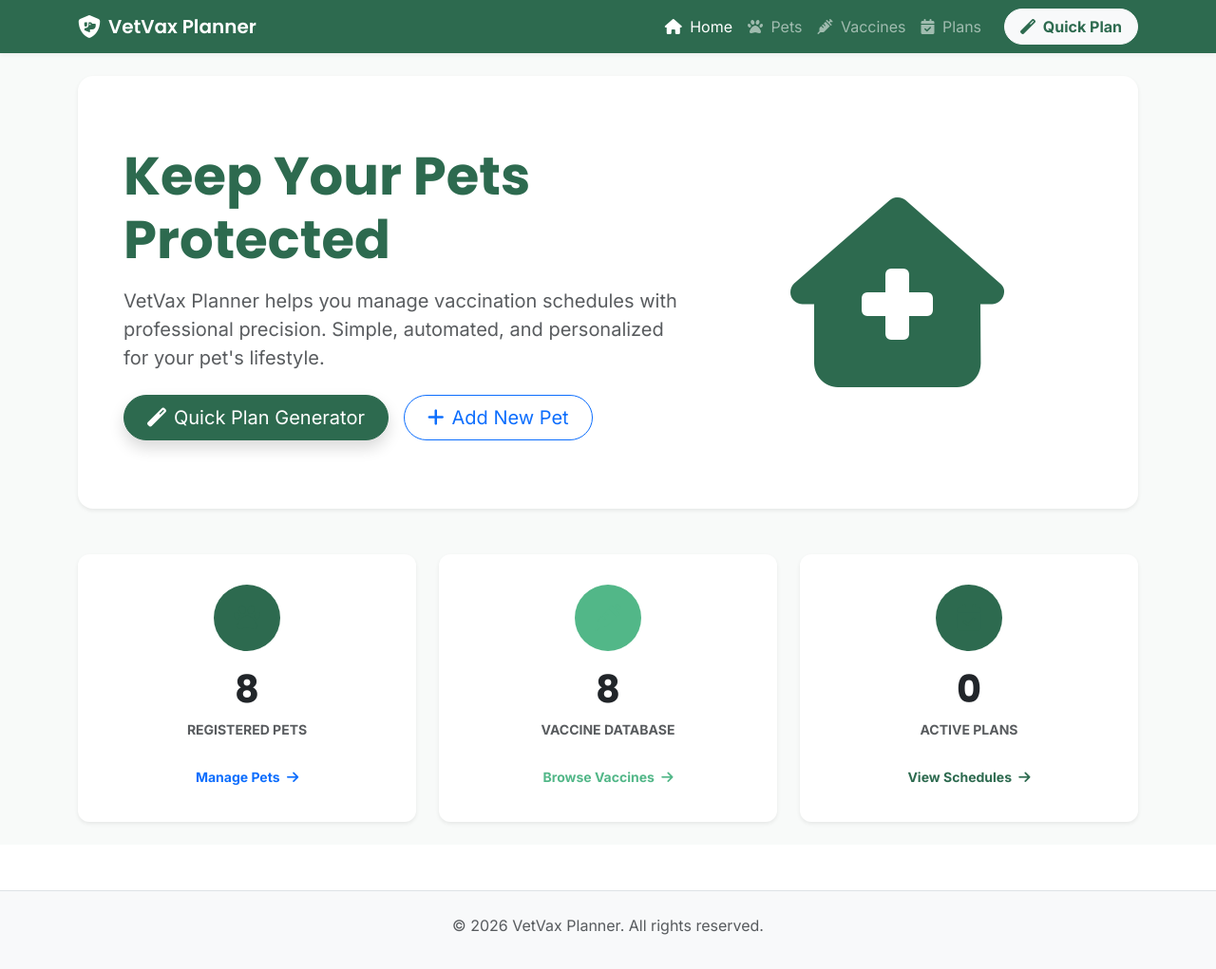
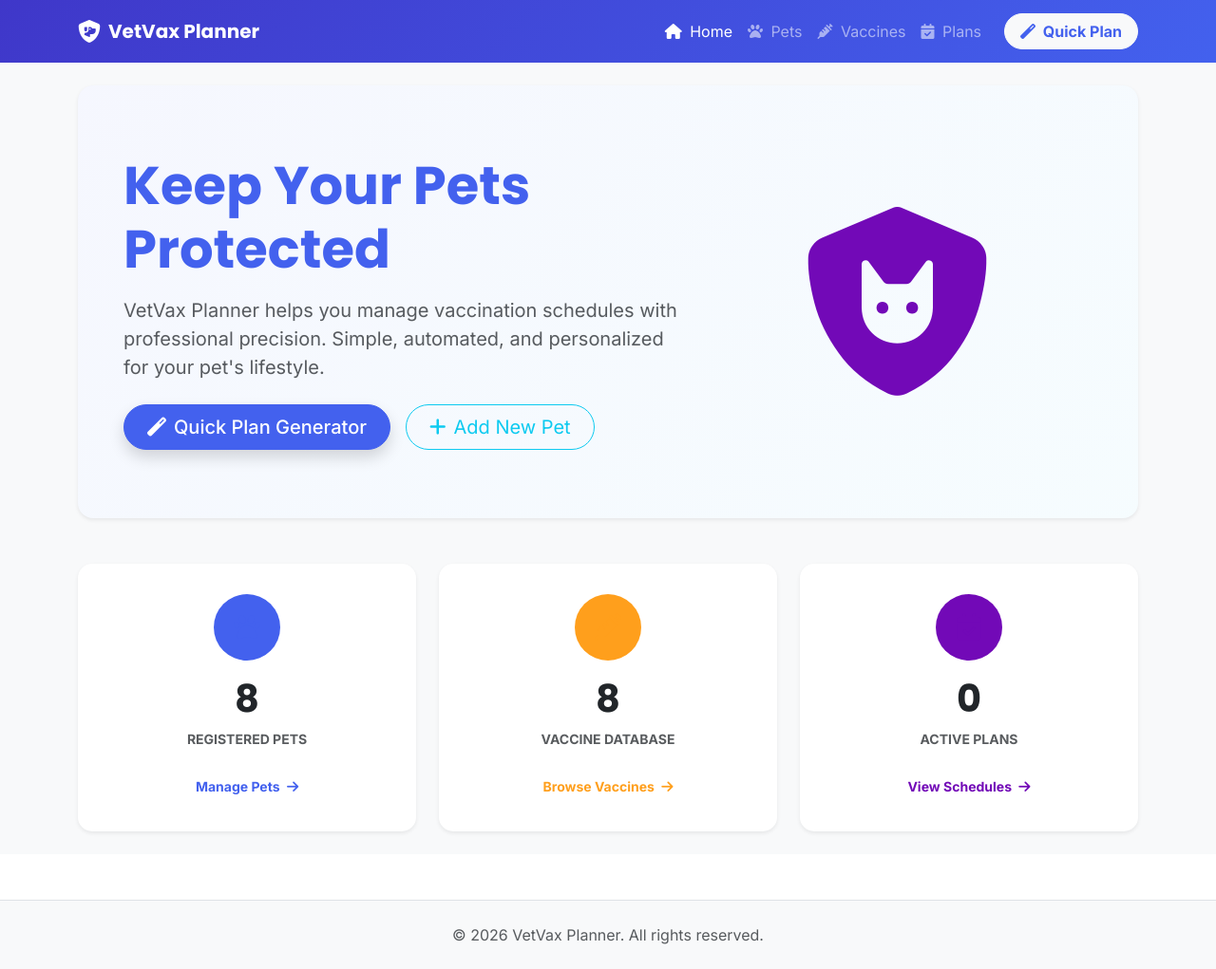
Before and after one commit to EvaMicheva/PetVaxx_Planner, a Django app: page / in a window 1280 px wide. Shown: the whole page at 95% size. Before the commit the page ends 985 px from the top, so only its background shows below. Run offline with Django 5.2, Linux system fonts and the light colour scheme; data comes from the database, SQL or seed files in the repository; both versions use the stored data as it was after the commit; data that the repository does not hold is empty; parts of the project's set-up code (start-up, migrations or seed data) failed here and were passed over.

Commit message:
Enhance UI, templates, and functionality with theme updates
- Updated `species_color_class` and `species_icon` for dynamic species-based styling.
- Customized pet, plan, and vaccine templates with Bootstrap classes and color themes.
- Refactored `base.html` to include broader theme options and improved readability.
- Replaced static DEBUG value in `.env.example` with robust settings and expanded `ALLOWED_HOSTS`.
- Streamlined seed data by updating vaccine descriptions for clarity.
- Improved badge components and appended shadow styles in `planner_extras.py`.

```diff
--- a/VetVax_Planner/settings.py
+++ b/VetVax_Planner/settings.py
@@ -30,7 +30,7 @@ SECRET_KEY = os.getenv('SECRET_KEY', 'django-insecure-default-key-for-dev')
 # SECURITY WARNING: don't run with debug turned on in production!
 DEBUG = os.getenv('DEBUG', 'False') == 'True'
 
-ALLOWED_HOSTS = []
+ALLOWED_HOSTS = ['*']
 
 
 PROJECT_APPS = [
--- a/templates/base.html
+++ b/templates/base.html
@@ -12,13 +12,16 @@
     <link href="https://cdn.jsdelivr.net/npm/bootstrap@5.3.0/dist/css/bootstrap.min.css" rel="stylesheet">
     <style>
         :root {
-            --primary-color: #2d6a4f;
-            --secondary-color: #1b4332;
-            --accent-color: #40916c;
-            --success-color: #52b788;
-            --bg-color: #f8faf9;
+            --primary-color: #4361ee; /* Indigo/Blue */
+            --secondary-color: #3f37c9;
+            --accent-color: #4cc9f0; /* Sky blue */
+            --success-color: #4ecdc4; /* Teal */
+            --warning-color: #ff9f1c; /* Amber/Orange */
+            --danger-color: #ff595e;  /* Warm Red */
+            --info-color: #7209b7;    /* Purple */
+            --bg-color: #f8f9fa;
             --card-shadow: 0 0.125rem 0.25rem rgba(0, 0, 0, 0.075);
-            --card-hover-shadow: 0 0.5rem 1rem rgba(45, 106, 79, 0.15);
+            --card-hover-shadow: 0 0.5rem 1.5rem rgba(0, 0, 0, 0.1);
         }
 
         body {
@@ -27,12 +30,12 @@
             min-height: 100vh;
             display: flex;
             flex-direction: column;
-            color: #2b2d42;
+            color: #343a40;
         }
 
         h1, h2, h3, h4, h5, h6, .navbar-brand {
             font-family: 'Poppins', sans-serif;
-            font-weight: 600;
+            font-weight: 700;
         }
 
         .bg-primary {
@@ -42,11 +45,13 @@
         .btn-primary {
             background-color: var(--primary-color);
             border-color: var(--primary-color);
+            border-radius: 8px;
+            font-weight: 500;
         }
 
         .btn-primary:hover {
-            background-color: var(--accent-color);
-            border-color: var(--accent-color);
+            background-color: var(--secondary-color);
+            border-color: var(--secondary-color);
         }
 
         .text-primary {
@@ -61,22 +66,40 @@
             color: var(--success-color) !important;
         }
 
+        .bg-warning {
+            background-color: var(--warning-color) !important;
+        }
+
+        .text-warning {
+            color: var(--warning-color) !important;
+        }
+
+        .bg-info {
+            background-color: var(--info-color) !important;
+        }
+
+        .text-info {
+            color: var(--info-color) !important;
+        }
+
         .btn-light.text-primary {
             color: var(--primary-color) !important;
         }
 
         .card {
-            border-radius: 12px;
-            transition: transform 0.2s, box-shadow 0.2s;
+            border: none;
+            border-radius: 15px;
+            transition: all 0.3s cubic-bezier(.25,.8,.25,1);
         }
 
         .card:hover {
-            transform: translateY(-5px);
+            transform: translateY(-8px);
             box-shadow: var(--card-hover-shadow) !important;
         }
 
         .navbar {
-            box-shadow: 0 2px 4px rgba(0,0,0,0.05);
+            padding: 0.8rem 1rem;
+            background: linear-gradient(135deg, var(--secondary-color) 0%, var(--primary-color) 100%) !important;
         }
 
         main {
@@ -88,9 +111,18 @@
         }
 
         .badge {
-            font-weight: 500;
-            padding: 0.5em 0.8em;
-            border-radius: 6px;
+            font-weight: 600;
+            padding: 0.6em 1em;
+            border-radius: 20px;
+            text-transform: uppercase;
+            font-size: 0.7rem;
+            letter-spacing: 0.5px;
+        }
+
+        /* New decorative classes */
+        .header-section {
+            background: linear-gradient(135deg, rgba(67, 97, 238, 0.05) 0%, rgba(76, 201, 240, 0.05) 100%);
+            border-radius: 20px;
         }
     </style>
 </head>
--- a/templates/home.html
+++ b/templates/home.html
@@ -3,7 +3,7 @@
 {% block title %}Home - VetVax Planner{% endblock %}
 
 {% block content %}
-<div class="p-5 mb-4 bg-white rounded-4 shadow-sm border-0 overflow-hidden position-relative">
+<div class="p-5 mb-4 bg-white rounded-4 shadow-sm border-0 overflow-hidden position-relative header-section">
     <div class="row align-items-center">
         <div class="col-lg-7 py-4">
             <h1 class="display-4 fw-bold text-primary mb-3">Keep Your Pets Protected</h1>
@@ -12,13 +12,13 @@
                 <a href="{% url 'planner:quick_add' %}" class="btn btn-primary btn-lg px-4 py-2 rounded-pill shadow">
                     <i class="fas fa-magic me-2"></i>Quick Plan Generator
                 </a>
-                <a href="{% url 'pets:add' %}" class="btn btn-outline-primary btn-lg px-4 py-2 rounded-pill">
+                <a href="{% url 'pets:add' %}" class="btn btn-outline-info btn-lg px-4 py-2 rounded-pill">
                     <i class="fas fa-plus me-2"></i>Add New Pet
                 </a>
             </div>
         </div>
         <div class="col-lg-5 text-center d-none d-lg-block">
-            <i class="fas fa-house-medical text-primary opacity-10" style="font-size: 200px;"></i>
+            <i class="fas fa-shield-cat text-info opacity-10" style="font-size: 200px;"></i>
         </div>
     </div>
 </div>
@@ -32,7 +32,7 @@
                 </div>
                 <h2 class="h1 fw-bold text-dark">{{ pets_count }}</h2>
                 <p class="text-muted text-uppercase small ls-wide fw-bold">Registered Pets</p>
-                <a href="{% url 'pets:list' %}" class="btn btn-sm btn-link text-decoration-none fw-bold mt-2">
+                <a href="{% url 'pets:list' %}" class="btn btn-sm btn-link text-decoration-none fw-bold mt-2 text-primary">
                     Manage Pets <i class="fas fa-arrow-right ms-1"></i>
                 </a>
             </div>
@@ -41,12 +41,12 @@
     <div class="col-md-4">
         <div class="card h-100 shadow-sm border-0 text-center p-3">
             <div class="card-body">
-                <div class="rounded-circle bg-success bg-opacity-10 d-inline-flex align-items-center justify-content-center mb-3" style="width: 70px; height: 70px;">
-                    <i class="fas fa-syringe text-success fs-3"></i>
+                <div class="rounded-circle bg-warning bg-opacity-10 d-inline-flex align-items-center justify-content-center mb-3" style="width: 70px; height: 70px;">
+                    <i class="fas fa-syringe text-warning fs-3"></i>
                 </div>
                 <h2 class="h1 fw-bold text-dark">{{ vaccines_count }}</h2>
                 <p class="text-muted text-uppercase small ls-wide fw-bold">Vaccine Database</p>
-                <a href="{% url 'vaccines:list' %}" class="btn btn-sm btn-link text-decoration-none fw-bold mt-2 text-success">
+                <a href="{% url 'vaccines:list' %}" class="btn btn-sm btn-link text-decoration-none fw-bold mt-2 text-warning">
                     Browse Vaccines <i class="fas fa-arrow-right ms-1"></i>
                 </a>
             </div>
@@ -55,12 +55,12 @@
     <div class="col-md-4">
         <div class="card h-100 shadow-sm border-0 text-center p-3">
             <div class="card-body">
-                <div class="rounded-circle bg-primary bg-opacity-20 d-inline-flex align-items-center justify-content-center mb-3" style="width: 70px; height: 70px;">
-                    <i class="fas fa-calendar-check text-primary fs-3"></i>
+                <div class="rounded-circle bg-info bg-opacity-10 d-inline-flex align-items-center justify-content-center mb-3" style="width: 70px; height: 70px;">
+                    <i class="fas fa-calendar-check text-info fs-3"></i>
                 </div>
                 <h2 class="h1 fw-bold text-dark">{{ plans_count }}</h2>
                 <p class="text-muted text-uppercase small ls-wide fw-bold">Active Plans</p>
-                <a href="{% url 'planner:list' %}" class="btn btn-sm btn-link text-decoration-none fw-bold mt-2 text-primary">
+                <a href="{% url 'planner:list' %}" class="btn btn-sm btn-link text-decoration-none fw-bold mt-2 text-info">
                     View Schedules <i class="fas fa-arrow-right ms-1"></i>
                 </a>
             </div>
--- a/templates/planner/plan_list.html
+++ b/templates/planner/plan_list.html
@@ -53,9 +53,11 @@
                     {% for plan in plans %}
                         <tr>
                             <td class="fw-bold">
-                                <a href="{% url 'pets:detail' plan.pet.pk %}" class="text-decoration-none">
-                                    <i class="fas fa-paw text-primary opacity-50 me-2"></i>{{ plan.pet.name }}
+                                {% with color=plan.pet.species|species_color_class %}
+                                <a href="{% url 'pets:detail' plan.pet.pk %}" class="text-decoration-none text-{{ color }}">
+                                    <i class="{{ plan.pet.species|species_icon }} opacity-50 me-2"></i>{{ plan.pet.name }}
                                 </a>
+                                {% endwith %}
                             </td>
                             <td><i class="far fa-calendar-alt text-muted me-1"></i> {{ plan.plan_start_date|format_date_long }}</td>
                             <td>
```
Also changed, not shown: planner/templatetags/planner_extras.py (+15 -2 lines), templates/pets/pet_detail.html (+5 -2 lines), templates/pets/pet_list.html (+5 -3 lines), templates/planner/plan_detail.html (+6 -3 lines), vaccines/fixtures/petvaxx_seed_data_fixture.json (+49 -94 lines), 1 other file.
